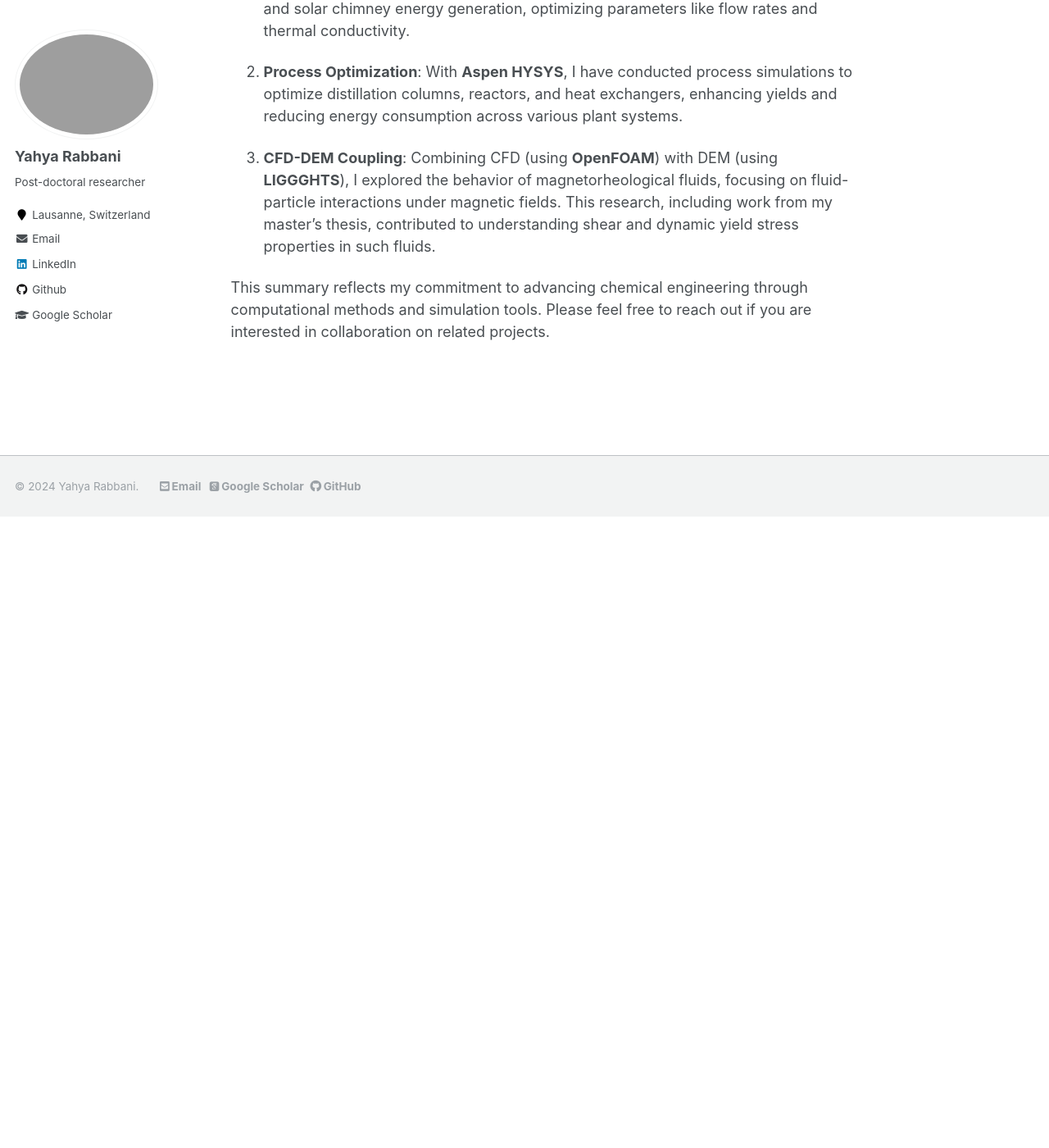
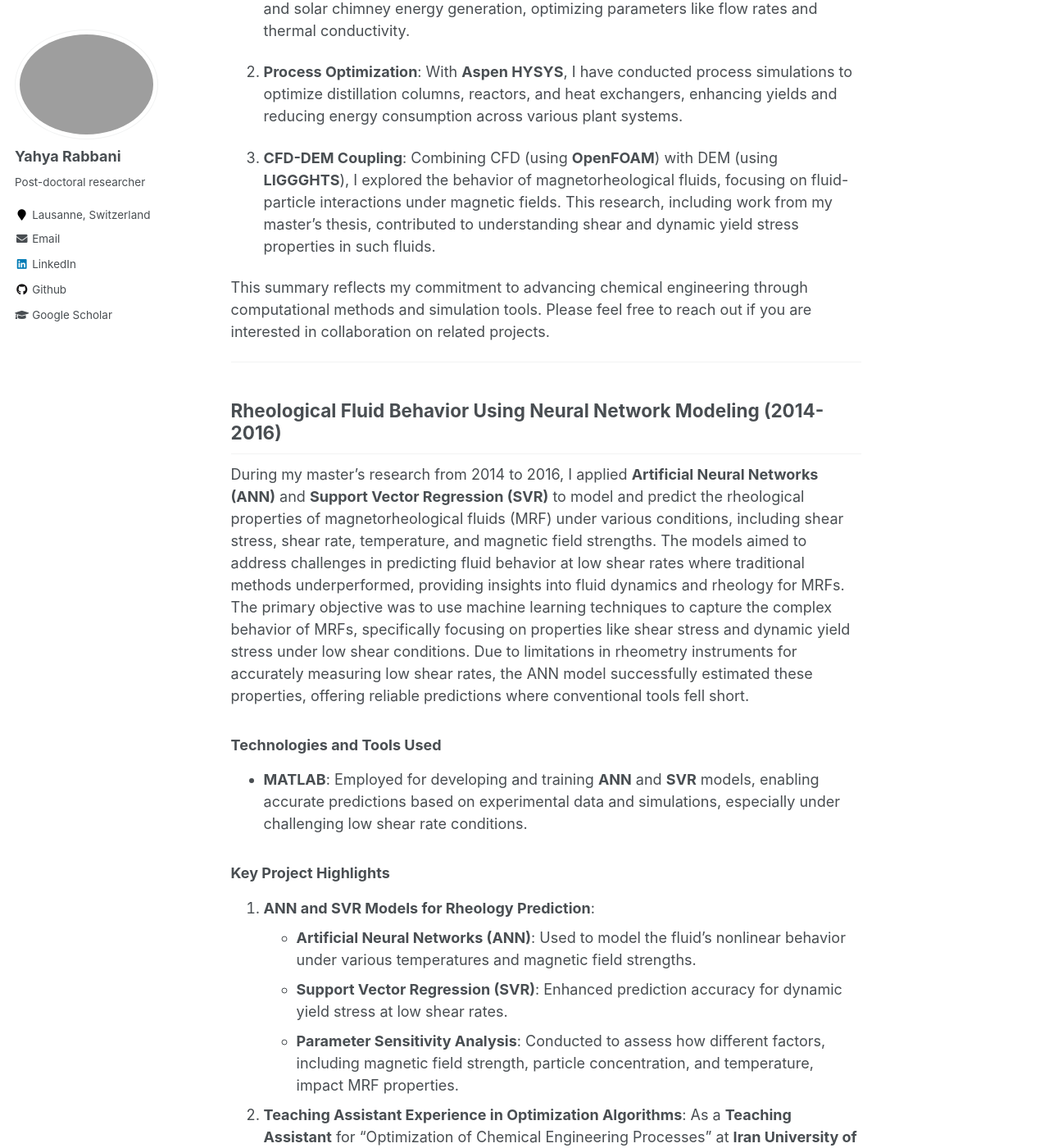
Before and after one commit to YahyaRabbani20/YahyaRabbani, a Jekyll site: the page built from _pages/research.md, in a window 1280 px wide and 1400 px high, scrolled down 2180 px. Shown: the whole window at 82% size. Built offline with Jekyll 4.4.1, drawn with Linux system fonts in a browser that asks for light colours; some web fonts are replaced; before the commit the page ends 2810 px from its top, so only the background shows below that; some of the changed text lies outside the part shown.

Commit message:
research.md

```diff
--- a/_pages/research.md
+++ b/_pages/research.md
@@ -84,3 +84,32 @@ Key areas include:
 3. **CFD-DEM Coupling**: Combining CFD (using **OpenFOAM**) with DEM (using **LIGGGHTS**), I explored the behavior of magnetorheological fluids, focusing on fluid-particle interactions under magnetic fields. This research, including work from my master’s thesis, contributed to understanding shear and dynamic yield stress properties in such fluids.
 
 This summary reflects my commitment to advancing chemical engineering through computational methods and simulation tools. Please feel free to reach out if you are interested in collaboration on related projects.
+
+---
+## Rheological Fluid Behavior Using Neural Network Modeling (2014-2016)
+
+During my master's research from 2014 to 2016, I applied **Artificial Neural Networks (ANN)** and **Support Vector Regression (SVR)** to model and predict the rheological properties of magnetorheological fluids (MRF) under various conditions, including shear stress, shear rate, temperature, and magnetic field strengths. The models aimed to address challenges in predicting fluid behavior at low shear rates where traditional methods underperformed, providing insights into fluid dynamics and rheology for MRFs.
+The primary objective was to use machine learning techniques to capture the complex behavior of MRFs, specifically focusing on properties like shear stress and dynamic yield stress under low shear conditions. Due to limitations in rheometry instruments for accurately measuring low shear rates, the ANN model successfully estimated these properties, offering reliable predictions where conventional tools fell short.
+
+### Technologies and Tools Used
+- **MATLAB**: Employed for developing and training **ANN** and **SVR** models, enabling accurate predictions based on experimental data and simulations, especially under challenging low shear rate conditions.
+
+### Key Project Highlights
+
+1. **ANN and SVR Models for Rheology Prediction**:
+   - **Artificial Neural Networks (ANN)**: Used to model the fluid's nonlinear behavior under various temperatures and magnetic field strengths.
+   - **Support Vector Regression (SVR)**: Enhanced prediction accuracy for dynamic yield stress at low shear rates.
+   - **Parameter Sensitivity Analysis**: Conducted to assess how different factors, including magnetic field strength, particle concentration, and temperature, impact MRF properties.
+
+2. **Teaching Assistant Experience in Optimization Algorithms**:
+   As a **Teaching Assistant** for "Optimization of Chemical Engineering Processes" at **Iran University of Science and Technology (IUST)**, I guided students through various optimization techniques, covering **heuristic** and **meta-heuristic** algorithms with practical applications in chemical engineering.
+
+   - **Heuristic Algorithms**: Practical, problem-specific techniques like **Gradient Descent** were taught to tackle optimization challenges in engineering.
+   - **Meta-Heuristic Algorithms**: Covered strategies such as **Genetic Algorithms (GA)** and **Bee Colony Optimization** to help students explore complex search spaces for near-optimal solutions. These were applied to real-world scenarios, including reactor optimization, energy minimization, and process yield improvement.
+
+### Paper Reference
+This project is detailed in my publication:
+
+**"Application of Artificial Neural Networks and Support Vector Regression Modeling in Prediction of Magnetorheological Fluid Rheometry"**, published in *Colloids and Surfaces A: Physicochemical and Engineering Aspects*. The paper delves into the use of **ANN** and **SVR** to predict MRF behavior across varying conditions, emphasizing the model’s effectiveness at low shear rates.
+
+- Access the paper [here](https://www.sciencedirect.com/science/article/pii/S0927775717301176?via%3Dihub).
```
